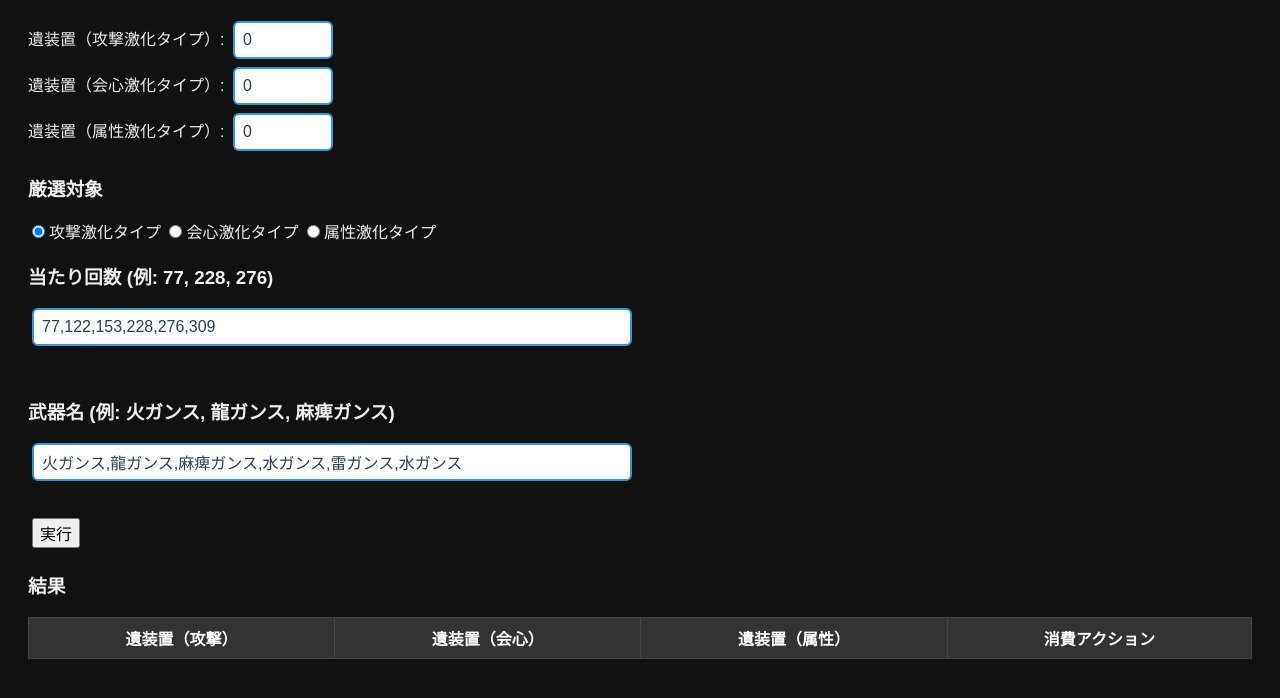
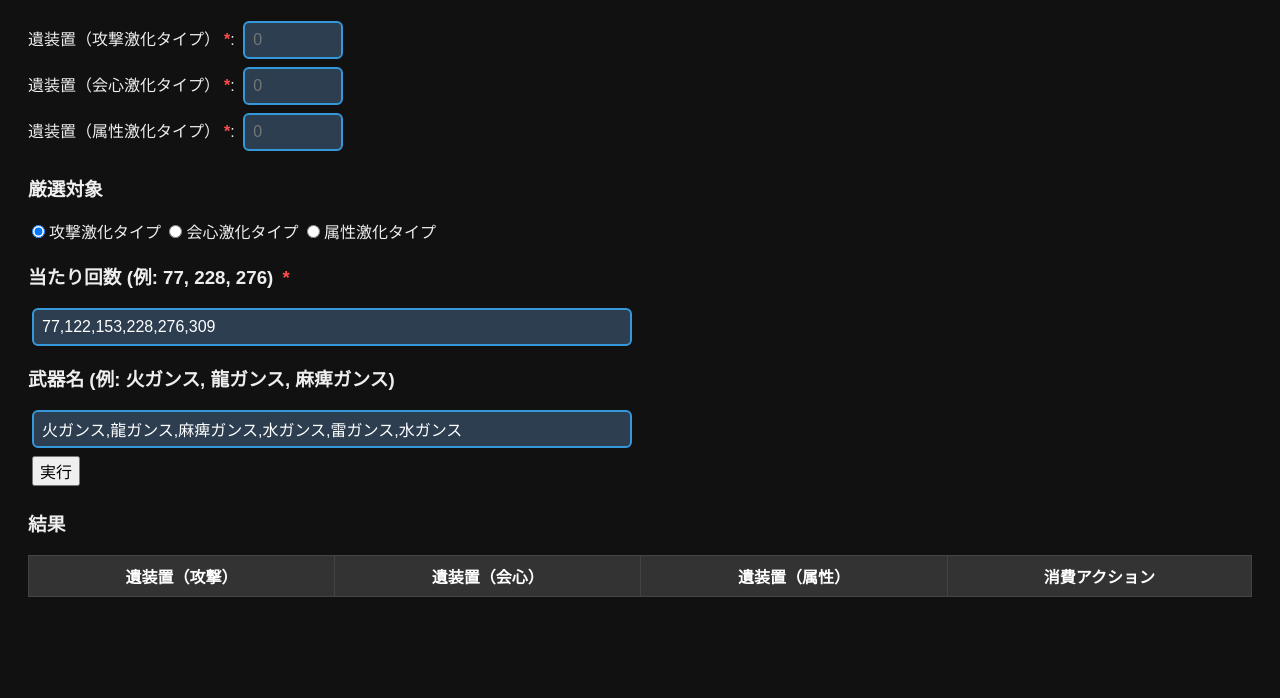
Before and after one commit to ruhiel/Gogma-Artian-Sim, a plain HTML site: page index.html in a window 1280 px wide. Both pictures are taken after a click on the button "実行". Shown: the part 86-784 px from the top of the page. Drawn offline with Linux system fonts and the light colour scheme.

Commit message:
バリデーション修正

```diff
--- a/index.html
+++ b/index.html
@@ -10,20 +10,21 @@
 <body>
   <h2>巨戟アーティア厳選シミュレータ</h2>
 
-  遺装置（攻撃激化タイプ）: <input id="atk" type="number" value="0"><br>
-  遺装置（会心激化タイプ）: <input id="crt" type="number" value="0"><br>
-  遺装置（属性激化タイプ）: <input id="elm" type="number" value="0"><br>
+  <label>遺装置（攻撃激化タイプ）<span class="required">*</span>: <input id="atk" type="number" placeholder="0"></label><br>
+  <label>遺装置（会心激化タイプ）<span class="required">*</span>: <input id="crt" type="number" placeholder="0"></label><br>
+  <label>遺装置（属性激化タイプ）<span class="required">*</span>: <input id="elm" type="number" placeholder="0"></label><br>
 
   <h3>厳選対象</h3>
   <label><input type="radio" name="target" value="atk" checked>攻撃激化タイプ</label>
   <label><input type="radio" name="target" value="crt">会心激化タイプ</label>
   <label><input type="radio" name="target" value="elm">属性激化タイプ</label>
 
-  <h3>当たり回数 (例: 77, 228, 276)</h3>
-  <input id="hits" type="text" value="77,122,153,228,276,309" class="wide-input"><br>
+  <h3>当たり回数 (例: 77, 228, 276) <span class="required">*</span></h3>
+  <input id="hits" type="text" value="77,122,153,228,276,309" class="wide-input">
 
   <h3>武器名 (例: 火ガンス, 龍ガンス, 麻痺ガンス)</h3>
-  <input id="weapons" type="text" value="火ガンス,龍ガンス,麻痺ガンス,水ガンス,雷ガンス,水ガンス" class="wide-input"><br>
+  <input id="weapons" type="text" value="火ガンス,龍ガンス,麻痺ガンス,水ガンス,雷ガンス,水ガンス" class="wide-input">
+
   <button onclick="calculateSimulation()">実行</button>
 
   <h3>結果</h3>
@@ -37,11 +38,9 @@
           <th>消費アクション</th>
         </tr>
       </thead>
-      <tbody id="out-body">
-      </tbody>
+      <tbody id="out-body"></tbody>
     </table>
   </div>
   <script src="script.js"></script>
 </body>
-
 </html>
--- a/script.js
+++ b/script.js
@@ -2,32 +2,39 @@
  * シミュレーションのメイン処理
  */
 function calculateSimulation() {
-    const partsDisplayName = {
-        atk: "攻撃",
-        crt: "会心",
-        elm: "属性",
+    const partsDisplayName = { atk: "攻撃", crt: "会心", elm: "属性" };
+
+    const atkVal = document.getElementById("atk").value;
+    const crtVal = document.getElementById("crt").value;
+    const elmVal = document.getElementById("elm").value;
+    const outBody = document.getElementById("out-body");
+
+    // --- 遺装置の入力チェック ---
+    if (atkVal === "" || crtVal === "" || elmVal === "") {
+        showError(outBody, "遺装置の数をすべて入力してください。");
+        return;
+    }
+
+    let parts = {
+        atk: Number(atkVal),
+        crt: Number(crtVal),
+        elm: Number(elmVal)
     };
 
-    let parts = {
-        atk: Number(document.getElementById("atk").value),
-        crt: Number(document.getElementById("crt").value),
-        elm: Number(document.getElementById("elm").value)
-    };
+    if (parts.atk === 0 && parts.crt === 0 && parts.elm === 0) {
+        showError(outBody, "遺装置がすべて0です。厳選を開始できません。");
+        return;
+    }
 
+    // --- 当たり回数の入力チェック ---
     const hitsInput = document.getElementById("hits").value;
-    const weaponsInput = document.getElementById("weapons").value; // 追加
-    const outBody = document.getElementById("out-body");
-
-    // --- 入力バリデーション ---
-
     if (!hitsInput.trim()) {
         showError(outBody, "当たり回数を入力してください。");
         return;
     }
 
-    // 武器名のパース
-    const weaponList = weaponsInput.split(",").map(w => w.trim()).filter(w => w !== "");
-
+    const weaponsInput = document.getElementById("weapons").value;
+    const weaponList = weaponsInput.split(",").map(w => w.trim());
     const rawHits = hitsInput.split(",");
     const tempHitList = [];
     const seenHits = new Set();
@@ -50,17 +57,13 @@ function calculateSimulation() {
         tempHitList.push(num);
     }
 
-    // 回数と武器名の数が一致するかチェック
-    if (tempHitList.length !== weaponList.length) {
-        showError(outBody, `当たり回数(${tempHitList.length})と武器名(${weaponList.length})の数が一致しません。`);
-        return;
-    }
-
-    // 回数と武器名をペアにして、回数順にソートする
-    const combinedList = tempHitList.map((hit, i) => ({ hit, weapon: weaponList[i] }));
+    // 回数と武器名をペアにしてソート
+    const combinedList = tempHitList.map((hit, i) => ({
+        hit,
+        weapon: weaponList[i] !== undefined ? weaponList[i] : ""
+    }));
     combinedList.sort((a, b) => a.hit - b.hit);
 
-    // ソート後のリストから再度配列を抽出
     const hitList = combinedList.map(item => item.hit);
     const sortedWeapons = combinedList.map(item => item.weapon);
 
@@ -73,7 +76,7 @@ function calculateSimulation() {
     for (let i = 0; i < intervalList.length; i++) {
         const interval = intervalList[i];
         const hitCount = hitList[i];
-        const weaponName = sortedWeapons[i]; // 現在の武器名
+        const weaponName = sortedWeapons[i];
         let skipValue = (interval - 1) * 3;
 
         currentAdjustmentKey = determineAdjustmentKey(parts, selectedTarget, currentAdjustmentKey, skipValue);
@@ -94,15 +97,11 @@ function calculateSimulation() {
             showError(outBody, `当たり時に「${partsDisplayName[selectedTarget]}」が不足しました。`);
             return;
         }
-        // ここに武器名を表示
-        addRow(outBody, parts, `<span class="hit-row">${partsDisplayName[selectedTarget]} を 3 消費 (${hitCount}回目：当たり [${weaponName}])</span>`);
+
+        const weaponLabel = weaponName ? ` [${weaponName}]` : "";
+        addRow(outBody, parts, `<span class="hit-row">${partsDisplayName[selectedTarget]} を 3 消費 (${hitCount}回目：当たり${weaponLabel})</span>`);
     }
 }
-
-/**
- * 以下、showError, addRow, determineAdjustmentKey, calculateIntervals,
- * getHighestPriorityKey, consumeParts の各関数は変更なし
- */
 
 function showError(container, message) {
     alert(`エラー: ${message}`);
--- a/style.css
+++ b/style.css
@@ -80,3 +80,23 @@ input:focus {
   border-color: #5dade2 !important;
   outline: none;
 }
+
+/* 必須マークのスタイル */
+.required {
+  color: #ff4d4d;
+  margin-left: 4px;
+  font-weight: bold;
+}
+
+/* 前回のスタイル設定も維持してください */
+input[type="text"].wide-input,
+input[type="number"] {
+  box-sizing: border-box;
+  padding: 8px;
+  background: #2c3e50;
+  color: #fff;
+  border: 2px solid #3498db;
+  border-radius: 6px;
+  font-size: 16px;
+  margin: 4px;
+}
```
Also changed, not shown: 1 other file.
